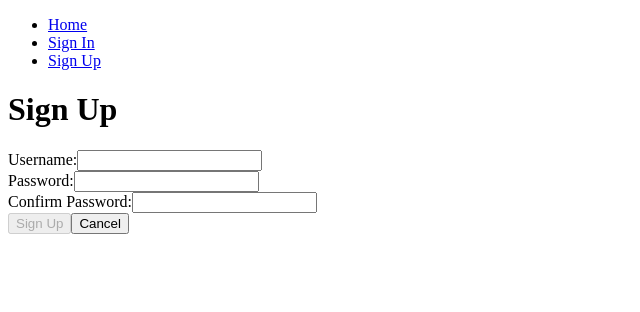
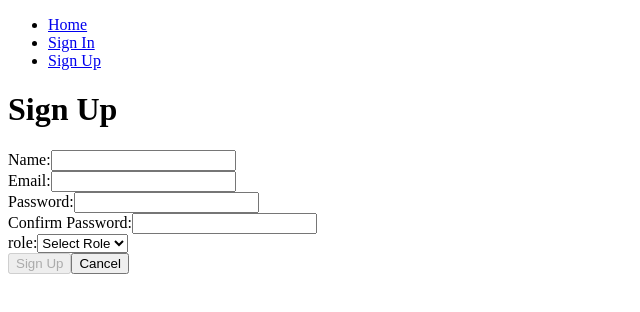
Before and after one commit to Mujtaba1i/EngineerHub-Frontend, a React (Vite) app: page /sign-up in a window 1280 px wide. Shown: the top 312 px of the page, without its empty margins (0-640 px from the left). Built offline with nearby package versions, Linux system fonts and the light colour scheme; no server answers.

Commit message:
signup/signin

```diff
--- a/src/components/Dashboard/Dashboard.jsx
+++ b/src/components/Dashboard/Dashboard.jsx
@@ -2,7 +2,6 @@ import { useEffect, useState, useContext } from 'react';
 
 import { UserContext } from '../../contexts/UserContext';
 
-import * as testService from '../../services/testService';
 
 const Dashboard = () => {
   // Access the user object from UserContext
@@ -14,25 +13,6 @@ const Dashboard = () => {
 
   // useEffect runs after the component renders
   // This is where we perform side effects like API calls
-  useEffect(() => {
-    const fetchTest = async () => {
-      try {
-        // Make an authenticated API call to the backend test endpoint. The JWT token is automatically sent in the request headers inside the service function
-        const data = await testService.test();
-
-        // Take the response data and show message
-        setMessage(data.message);
-      } catch (err) {
-        console.log(err)
-      }
-    }
-
-    // Only fetch data if user exists (i.e., someone is logged in)
-    // This prevents errors from trying to make authenticated requests without a user
-    if (user) fetchTest();
-
-  }, [user]); // only fetch if after context loads the user from localStorage
-
   return (
     <main>
       <h1>Welcome, {user.username}</h1>
--- a/src/components/SignInForm/SignInForm.jsx
+++ b/src/components/SignInForm/SignInForm.jsx
@@ -10,7 +10,7 @@ const SignInForm = () => {
   const { setUser } = useContext(UserContext);
   const [message, setMessage] = useState('');
   const [formData, setFormData] = useState({
-    username: '',
+    name: '',
     password: '',
   });
 
@@ -36,13 +36,13 @@ const SignInForm = () => {
       <p>{message}</p>
       <form autoComplete='off' onSubmit={handleSubmit}>
         <div>
-          <label htmlFor='email'>Username:</label>
+          <label htmlFor='name'>Name:</label>
           <input
             type='text'
             autoComplete='off'
-            id='username'
-            value={formData.username}
-            name='username'
+            id='name'
+            value={formData.name}
+            name='name'
             onChange={handleChange}
             required
           />
--- a/src/components/SignUpForm/SignUpForm.jsx
+++ b/src/components/SignUpForm/SignUpForm.jsx
@@ -1,5 +1,3 @@
-// SignUpForm.jsx
-
 import { useState, useContext } from 'react';
 import { useNavigate } from 'react-router';
 import * as authService from '../../services/authService';
@@ -7,15 +5,32 @@ import { UserContext } from '../../contexts/UserContext';
 
 const SignUpForm = () => {
   const navigate = useNavigate();
+  const [role,setRole] =useState('')
+  const [activeForm,setActiveForm] =useState('')
   const [message, setMessage] = useState('');
   const [formData, setFormData] = useState({
-    username: '',
+    name: '',
+    email: '',
     password: '',
     passwordConf: '',
+    uni_id: '',
+    major: '',
+    department: '',
+    phone_num: '',
+    office_num: '',
+    license: '',
   });
+
   const { setUser } = useContext(UserContext);
 
-  const { username, password, passwordConf } = formData;
+  const roleRequirements = {
+  student: ['uni_id', 'major'],
+  graduate: ['uni_id', 'major'],
+  doctor: ['department', 'phone_num', 'office_num'],
+  institution: ['license']
+  };
+
+  const { name, email, password, passwordConf ,uni_id,major,department,phone_num,office_num, license } = formData;
 
   const handleChange = (evt) => {
     setMessage('');
@@ -24,60 +39,110 @@ const SignUpForm = () => {
 
   const handleSubmit = async (evt) => {
     evt.preventDefault();
-    const user = await authService.signUp(formData)
+    const payload = {...formData, role}
+    delete payload.passwordConf
+    try {
+      if (payload.uni_id) payload.uni_id = parseInt(payload.uni_id)
+    } catch (err) {
+      console.log('error convering to int')
+    }
+    for (const field in payload) {
+      if (payload[field] === '')  {
+        delete payload[field];
+      }
+    }
+
+    console.log(payload);
+    const user = await authService.signUp(payload)
     setUser(user); // this line will print the form data to the console
+    console.log(formData);
     navigate('/')
   };
 
   const isFormInvalid = () => {
-    return !(username && password && password === passwordConf);
+    if (!(name && email && password && password === passwordConf && role)) {
+      return true;
+    }
+    if (roleRequirements[role]) {
+      for (const field of roleRequirements[role]) {
+        if (!formData[field]) return true;
+      }
+    }
+
+    return false;
   };
+
+function handleOptionSelection(evt){
+  setRole(evt.target.value)
+}
 
   return (
     <main>
       <h1>Sign Up</h1>
       <p>{message}</p>
-      <form onSubmit={handleSubmit}>
-        {/* Username Field */}
+      <form autoComplete='off' onSubmit={handleSubmit}>
         <div>
-          <label htmlFor='username'>Username:</label>
-          <input
-            type='text'
-            id='name'
-            value={username}
-            name='username'
-            onChange={handleChange}
-            required
-          />
+          <label htmlFor='name'>Name:</label>
+          <input type='text' autoComplete='off' id='name' value={formData.name} name='name' onChange={handleChange} required />
         </div>
-
-        {/* Password Field */}
+        <div>
+          <label htmlFor='email'>Email:</label>
+          <input type='text' autoComplete='off' id='email' value={formData.email} name='email' onChange={handleChange} required />
+        </div>
         <div>
           <label htmlFor='password'>Password:</label>
-          <input
-            type='password'
-            id='password'
-            value={password}
-            name='password'
-            onChange={handleChange}
-            required
-          />
+          <input type='password' autoComplete='off' id='password' value={formData.password} name='password' onChange={handleChange} required/>
         </div>
-
-        {/* Coinfirm Password */}
         <div>
-          <label htmlFor='confirm'>Confirm Password:</label>
-          <input
-            type='password'
-            id='confirm'
-            value={passwordConf}
-            name='passwordConf'
-            onChange={handleChange}
-            required
-          />
+          <label htmlFor='passwordConf'>Confirm Password:</label>
+          <input type='password' autoComplete='off' id='passwordConf' value={formData.passwordConf} name='passwordConf' onChange={handleChange} required/>
         </div>
-
-        {/* Form Actions */}
+        <div>
+          <label htmlFor='role'>role:</label>
+          <select id='role' onChange={handleOptionSelection} value={role} name='role' required>
+            <option value=''>Select Role</option>
+            <option value='student'>Student</option>
+            <option value='gradute'>Graduate</option>
+            <option value='doctor'>Doctor</option>
+            <option value='institution'>Institution</option>
+          </select>
+          {(role === 'student' || role === 'gradute') && (<>
+          <div>
+            <label htmlFor='uni_id'>University ID:</label>
+            <input type='number' autoComplete='off' id='uni_id' value={formData.uni_id} name='uni_id' onChange={handleChange}/>
+          </div>
+          <div>
+            <label htmlFor='major'>Major:</label>
+            <input type='text' autoComplete='off' id='major' value={formData.major} name='major' onChange={handleChange}/>
+          </div>
+          <div>
+            <label htmlFor='phone_num'>Phone Number:</label>
+            <input type='text' autoComplete='off' id='phone_num' value={formData.phone_num} name='phone_num' onChange={handleChange}/>
+          </div>
+            </>)}
+            {role === 'doctor' && (<>
+          <div>
+            <label htmlFor='department'>Department:</label>
+            <input type='text' autoComplete='off' id='department' value={formData.department} name='department' onChange={handleChange}/>
+          </div>
+          <div>
+            <label htmlFor='phone_num'>Phone Number:</label>
+            <input type='text' autoComplete='off' id='phone_num' value={formData.phone_num} name='phone_num' onChange={handleChange}/>
+          </div>
+          <div>
+            <label htmlFor='office_num'>Office Number:</label>
+            <input type='text' autoComplete='off' id='office_num' value={formData.office_num} name='office_num' onChange={handleChange}/>
+          </div>
+            </>)}
+            {role === 'institution' && (<>
+          <div>
+            <label htmlFor='license'>License:</label>
+            <input type='text' autoComplete='off' id='license' value={formData.license} name='license' onChange={handleChange}/>
+          </div>
+          </>)}
+        </div>
+        <div>
+        </div>
         <div>
           <button disabled={isFormInvalid()}>Sign Up</button>
           <button onClick={() => navigate('/')}>Cancel</button>
--- a/src/services/authService.js
+++ b/src/services/authService.js
@@ -1,6 +1,6 @@
 import axios from 'axios';
 
-const BASE_URL = `${import.meta.env.VITE_BACK_END_SERVER_URL}`
+const BASE_URL = `${import.meta.env.VITE_BACK_END_SERVER_URL}/auth`
 
 async function signUp(formData) {
 
```
